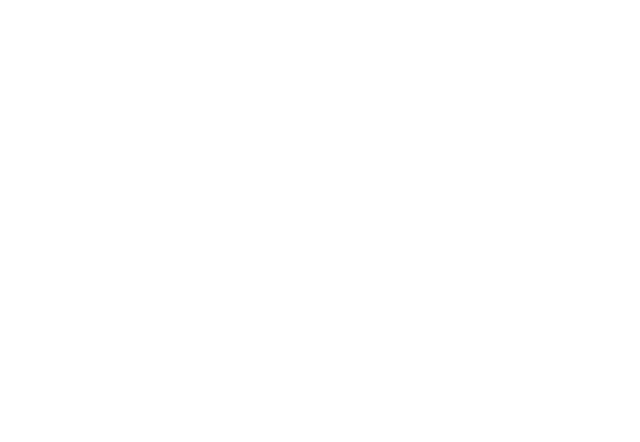
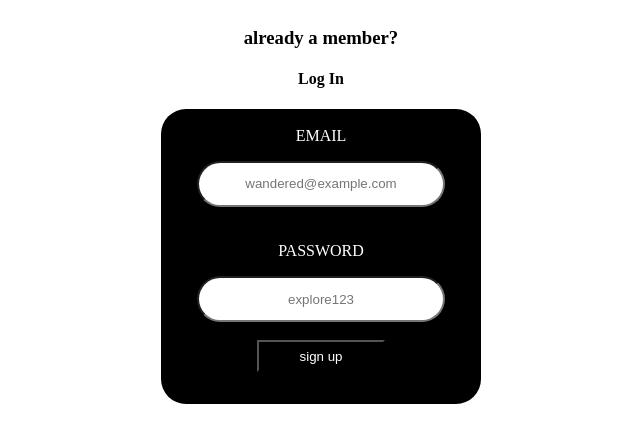
Before and after one commit to bavilari93/emoTracker, a website: page views/user/new.html in a window 1280 px wide. Shown: the whole page, without its empty margins (319-959 px from the left). Drawn offline with Linux system fonts and the light colour scheme.

Commit message:
user auth

```diff
--- a/public/css/style.css
+++ b/public/css/style.css
@@ -11,3 +11,48 @@ h2{
 	font-weight: 200;
 	color: gray;
 }
+
+.container section{
+	width: 15rem;
+}
+section h3{
+	margin-bottom: 0px;
+}
+section a{
+	text-decoration: none;
+	color: black;
+	margin-top: 0;
+}
+.user-form{
+	display: flex;
+	flex-direction: column;
+	text-align: center;
+	background-color: black;
+	border-radius: 25px;
+	width: 20rem;
+}
+.user-form label{
+	color:white;
+	font-weight: 200;
+	margin-top: 1.1rem;
+	margin-bottom: 1rem;
+	font-variant: small-caps;
+	text-transform: uppercase;
+}
+.user-form input{
+	margin: 0 auto;
+	height: 2.5rem;
+	width: 15rem;
+	text-align: center;
+	border-radius: 25px;
+	outline-width: 0;
+}
+.user-form button{
+	margin: 0 auto;
+	width: 8rem;
+	height: 2rem;
+	margin-bottom: 2rem;
+	background-color: transparent;
+	color: white;
+
+}
--- a/public/js/main.js
+++ b/public/js/main.js
@@ -1,3 +1,3 @@
-$(document).ready()=>{
+$( document ).ready(()=>{
 console.log('this is ready');
-} // end of jquery
+})// end of jquery
--- a/views/user/login.html
+++ b/views/user/login.html
@@ -0,0 +1,33 @@
+<!DOCTYPE html>
+<html lang="en">
+
+<head>
+    <meta charset="UTF-8">
+    <meta http-equiv="X-UA-Compatible" content="IE=edge">
+    <meta name="viewport" content="width=device-width, initial-scale=1">
+    <title>new user</title>
+    <link rel="stylesheet" type="text/css" href="/css/style.css">
+    <script  src="/js/jquery.js"type="text/javascript"></script>
+    <script src="/js/main.js"type="text/javascript"></script>
+</head>
+
+<body>
+    <div class=" container">
+        	<section class="container">
+				<h3>Not member?</h3>
+           		 <a href="/user/new"><h4>sign up</h4></a>
+        	</section>
+
+            <form action="/user/login" class="user-form container" method="POST">
+                <label for="email" class="email"> email</label>
+                <input type="text" name="user[email]" id="email" placeholder="wandered@example.com">
+                <br>
+                <label for="password">password</label>
+                <input type="password" name="user[password]" placeholder="explore123">
+                <br>
+                <button>log in</button>
+            </form>
+        </div>
+</body>
+
+</html>
--- a/views/user/new.html
+++ b/views/user/new.html
@@ -0,0 +1,34 @@
+<!DOCTYPE html>
+<html lang="en">
+
+<head>
+   <meta charset="UTF-8">
+    <meta http-equiv="X-UA-Compatible" content="IE=edge">
+    <meta name="viewport" content="width=device-width, initial-scale=1">
+    <title>new user</title>
+    <link rel="stylesheet" type="text/css" href="/css/style.css">
+    <script  src="/js/jquery.js"type="text/javascript"></script>
+    <script src="/js/main.js"type="text/javascript"></script>
+</head>
+
+<body>
+    <div class=" container">
+
+        	<section class="container">
+				<h3>already a member?</h3>
+           		 <a href="/user/login"><h4>Log In</h4></a>
+        	</section>
+
+            <form action="/user" class="user-form container" method="POST">
+                <label for="email" class="email"> email</label>
+                <input type="text" name="user[email]" id="email" placeholder="wandered@example.com">
+                <br>
+                <label for="password">password</label>
+                <input type="password" name="user[password]" placeholder="explore123">
+                <br>
+                <button>sign up</button>
+            </form>
+        </div>
+</body>
+
+</html>
```
Also changed, not shown: controllers/emotion.js (+20 -0 lines), controllers/user.js (+53 -0 lines), db/set-up.js (+7 -4 lines), index.js (+8 -7 lines), models/emotion.js (+9 -0 lines), models/user.js (added, +30 -0 lines), views/user/user.html (+24 -0 lines).
